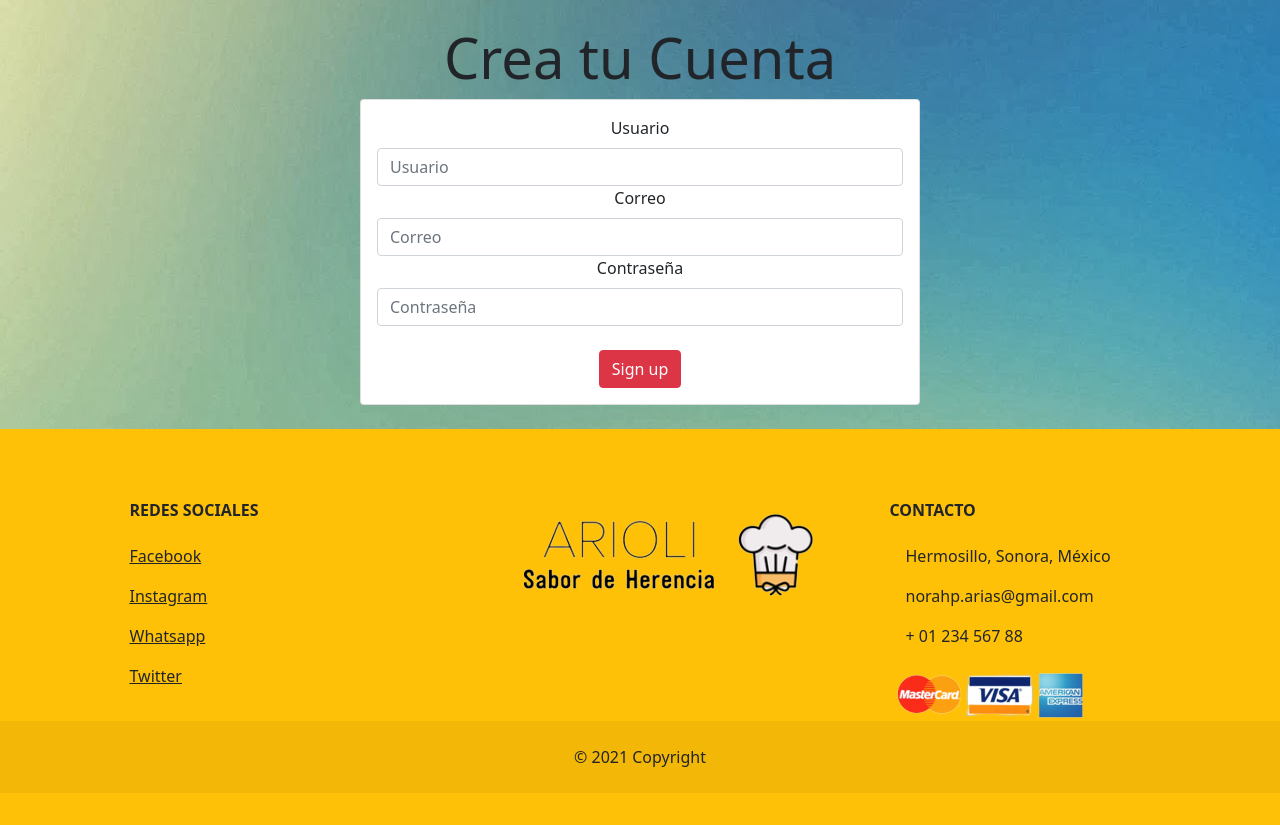
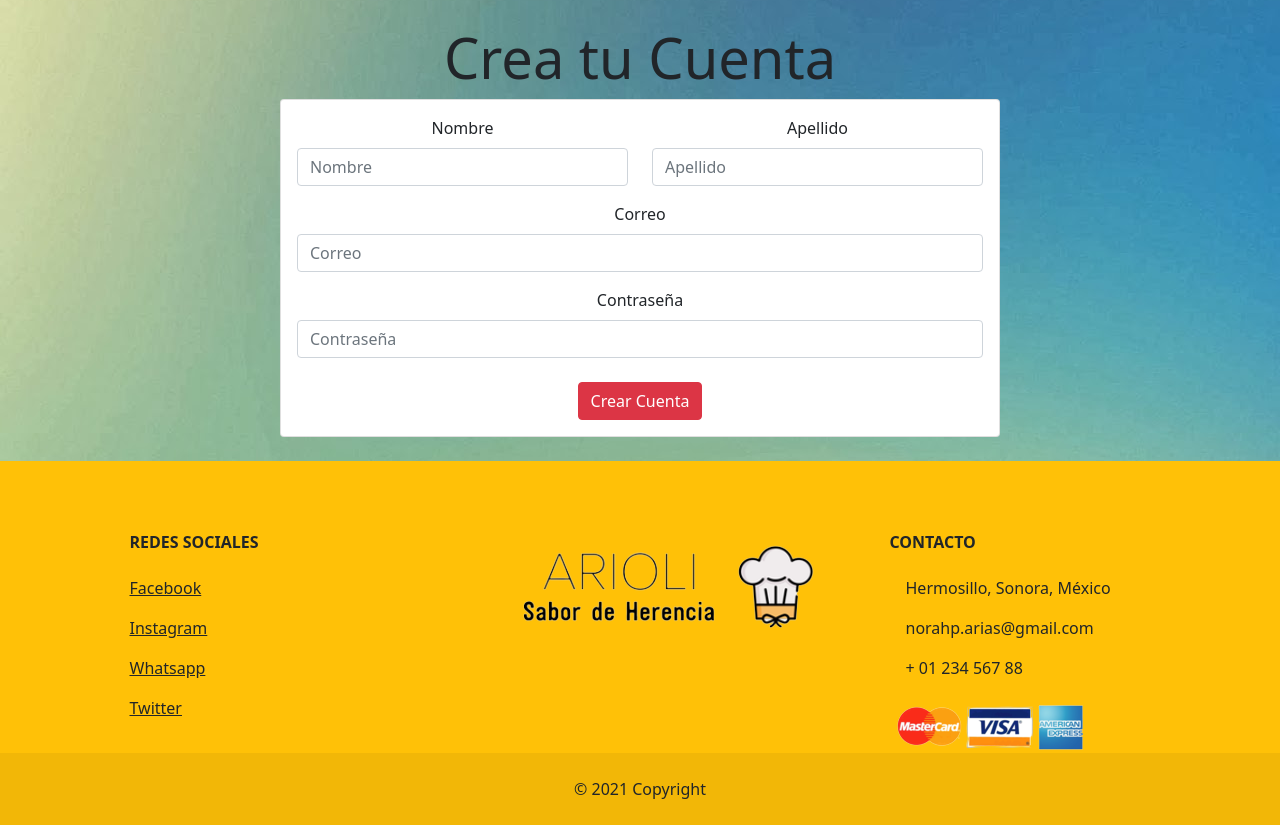
Before and after one commit to anayaina/Arioli, a Flask app: page /registro in a window 1280 px wide. Shown: the part 127-952 px from the top of the page. Before the commit the page ends 920 px from the top, so only its background shows below. Run offline with Flask 2, Linux system fonts and the light colour scheme; some libraries are stand-ins or nearby versions.

Commit message:
registro

```diff
--- a/templates/registro.html
+++ b/templates/registro.html
@@ -64,21 +64,31 @@
               </div>
             </div>
             <div class="col-sm">
-              <div class="card" style="width: 35rem;">
+              <div class="card" style="width: 45rem;">
                 <div class="card-body">
                   <form action="" method="post">
-                    <!-- Usuario -->
-                    <label class="form-label">Usuario</label><br>
-                    <input type="text" id="username" class="form-control" name="username" placeholder="Usuario">
+                    <div class="row">
+                      <!-- Nombre y Apellidos Usuario -->
+                      <div class="col">
+                        <label class="form-label">Nombre</label><br>
+                        <input type="text" class="form-control" placeholder="Nombre" aria-label="Nombre">
+                      </div>
+                      <div class="col">
+                        <label class="form-label">Apellido</label><br>
+                        <input type="text" class="form-control" placeholder="Apellido" aria-label="Apellido">
+                      </div>
+                    </div>
                     <!-- Correo -->
+                    <p></p>
                     <label class="form-label">Correo</label><br>
                     <input type="text" id="email" class="form-control" name="email" placeholder="Correo">
                     <!-- Contraseña -->
+                    <p></p>
                     <label class="form-label">Contraseña</label><br>
                     <input type="password" id="password" class="form-control" name="password"
                       placeholder="Contraseña"><br>
                     <!-- Boton Sign up -->
-                    <input type="submit" id="register" class="btn btn-danger" value="Sign up">
+                    <input type="submit" id="register" class="btn btn-danger" value="Crear Cuenta">
                   </form>
                 </div>
               </div>
```
